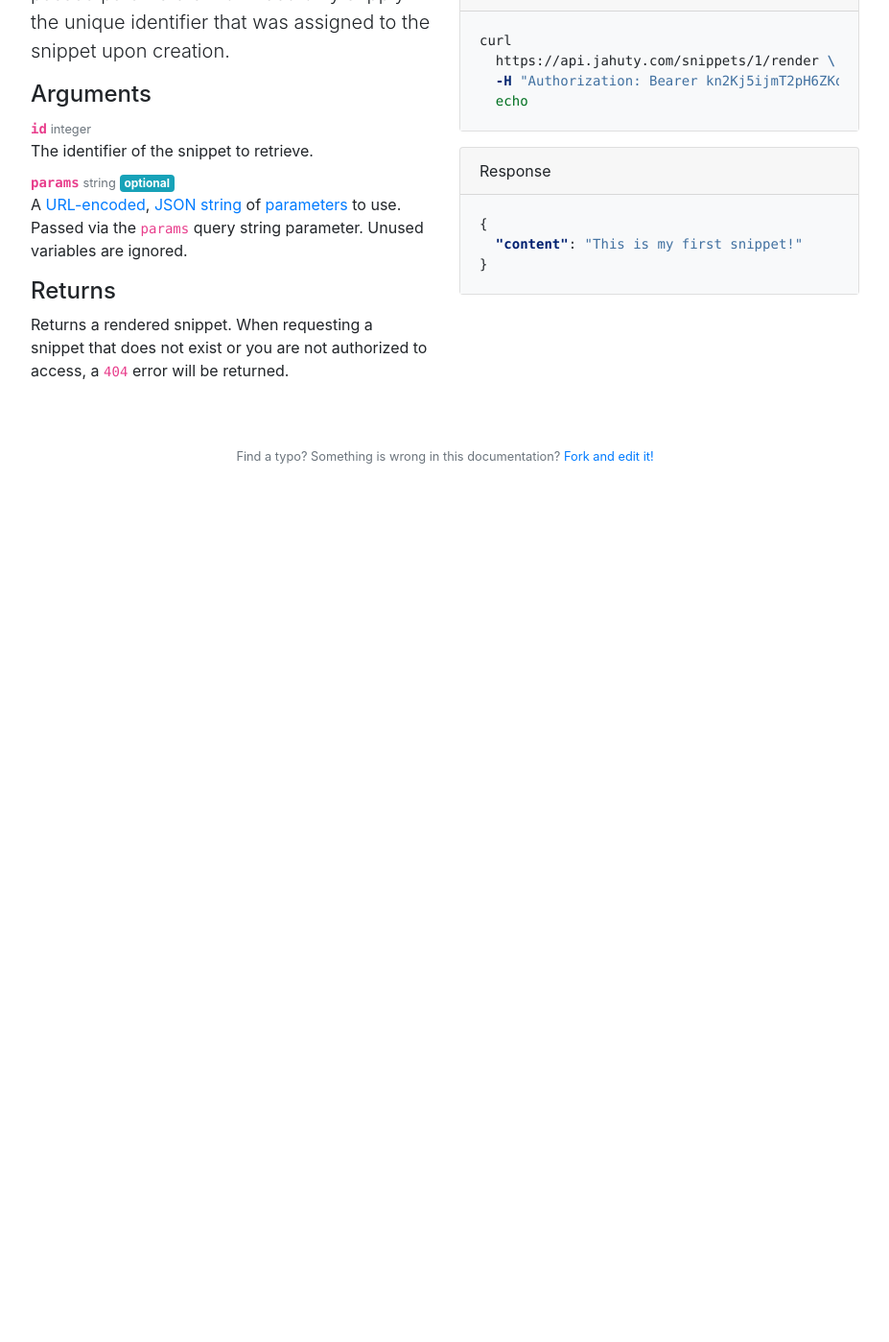
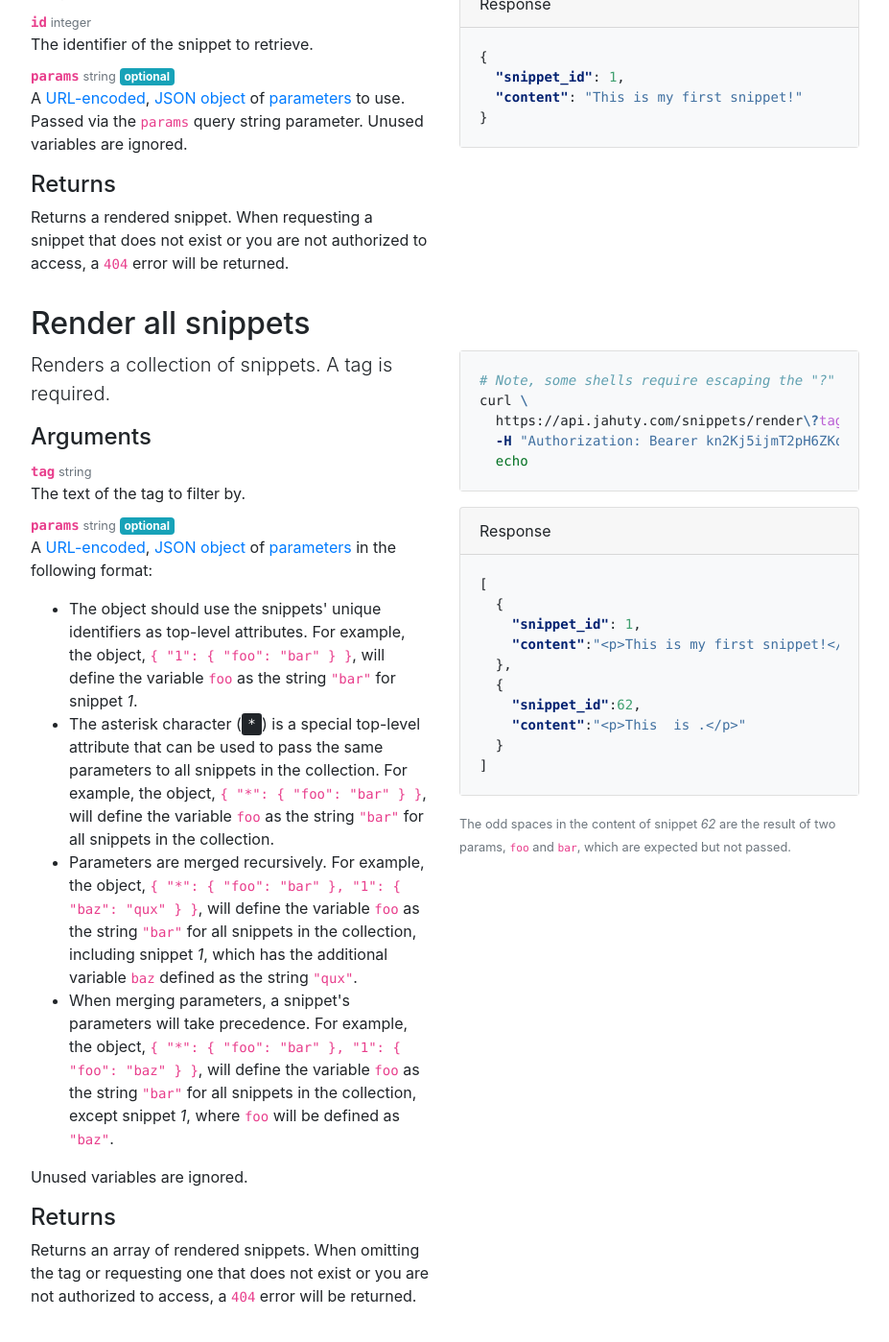
Before and after one commit to jahuty/documentation, a Jekyll site: the page built from api.html, in a window 1280 px wide and 1400 px high, scrolled down 2917 px. Shown: the whole window at 96% size, without its empty margins (336-1263 px from the left). Built offline with Jekyll 4.4.1, drawn with Linux system fonts in a browser that asks for light colours; nearby versions of some CDN libraries; before the commit the page ends 3467 px from its top, so only the background shows below that; some of the changed text lies outside the part shown.

Commit message:
Add snippets/render endpoint

```diff
--- a/api.html
+++ b/api.html
@@ -9,6 +9,7 @@ javascripts :
 ---
 {% assign key  = "kn2Kj5ijmT2pH6ZKqAQyNexUqKeRM4VG6DDgWN1lIcc" %}
 {% assign lang = "bash" %}
+{% assign tag  = "test" %}
 <section>
   <div class="row">
     <div class="col">
@@ -34,7 +35,7 @@ javascripts :
         <div class="card-header">
           Base URL
         </div>
-        <div class="card-body">
+        <div class="card-body small">
           <span class="text-monospace">https://api.jahuty.com</span>
         </div>
       </div>
@@ -44,11 +45,11 @@ javascripts :
         </div>
         <div class="card-body">
           <nav class="nav nav-pills nav-fill">
-            <a class="nav-item nav-link active" data-toggle-type="activity" data-toggle-language="bash">cURL</a>
-            <a class="nav-item nav-link" data-toggle-type="activity" data-toggle-language="javascript">Node</a>
-            <a class="nav-item nav-link" data-toggle-type="activity" data-toggle-language="php">PHP</a>
-            <a class="nav-item nav-link" data-toggle-type="activity" data-toggle-language="ruby">Ruby</a>
-            <a class="nav-item nav-link" data-toggle-type="activity" data-toggle-language="html">Web</a>
+            <a class="nav-item nav-link active" data-toggle-type="activity" data-toggle-language="bash" href="#">cURL</a>
+            <a class="nav-item nav-link" data-toggle-type="activity" data-toggle-language="javascript" href="#">Node</a>
+            <a class="nav-item nav-link" data-toggle-type="activity" data-toggle-language="php" href="#">PHP</a>
+            <a class="nav-item nav-link" data-toggle-type="activity" data-toggle-language="ruby" href="#">Ruby</a>
+            <a class="nav-item nav-link" data-toggle-type="activity" data-toggle-language="html" href="#">Web</a>
           </nav>
         </div>
         <div class="card-footer text-muted">
@@ -111,7 +112,7 @@ curl https://api.jahuty.com/snippets/1/render \
         <div class="card-header">
           Your API key
         </div>
-        <div class="card-body">
+        <div class="card-body small">
           <p>
             A sample test API key is included in all the examples here, so you can test any example right away:
           </p>
@@ -152,7 +153,7 @@ curl https://api.jahuty.com/snippets/1/render \
         <div class="card-header">
           HTTP status codes
         </div>
-        <div class="card-body">
+        <div class="card-body small">
           <dl>
             <dt class="font-weight-light text-monospace">
               200 - OK
@@ -264,12 +265,12 @@ curl https://api.jahuty.com/snippets/1/render \
     </div>
     <div class="col-md-6">
 {% capture php %}
-$jahuty = new \Jahuty\Client('{{ key }}');
+$jahuty = new Jahuty\Client('{{ key }}');
 
 try {
   // Returns 404 (raising exception) because snippet and key do not match.
   echo $jahuty->snippets->render(999);
-} catch (\Jahuty\Exception\Error $e) {
+} catch (Jahuty\Exception\Error $e) {
   $p = $e->getProblem();
 
   echo $p->getStatus();
@@ -286,8 +287,7 @@ jahuty = Jahuty::Client.new(
 begin
   jahuty.snippets.render 999
 rescue Jahuty::Exception::Error => e
-  # The API responds 404, raising an error, because the snippet and api key do
-  # not match.
+  # The API responds 404, raising an error, because the snippet and api key do not match.
   p = e.problem
 
   puts p.status
@@ -311,7 +311,7 @@ end
   <div class="row mb-3">
     <div class="col-sm-6">
       <p class="lead">
-        A snippet is a small piece of text or HTML you manage through our website; render using our SDKs or API; and, display in your application on-demand. Each snippet is assigned a unique identifier (aka, <code>id</code>) that you'll use to refer to it.
+        A snippet is chunk of content you manage through our website; render using our SDKs or API; and, display in your application on-demand. Each snippet is assigned a unique identifier (aka, <code>id</code>) that you'll use to refer to it.
       </p>
     </div>
     <div class="col-md-6">
@@ -319,8 +319,15 @@ end
         <div class="card-header">
           Endpoints
         </div>
-        <div class="card-body">
-          <span class="text-success">GET</span> <span class="text-monospace">/snippets/:id</span>
+        <div class="card-body small">
+          <ul class="list-unstyled mb-0">
+            <li>
+              <span class="text-success">GET</span> <span class="text-monospace">/snippets/:id/render</span>
+            </li>
+            <li>
+              <span class="text-success">GET</span> <span class="text-monospace">/snippets/render</span>
+            </li>
+          </ul>
         </div>
       </div>
     </div>
@@ -351,7 +358,7 @@ end
           <code>params</code> <small class="text-muted">string</small> <small class="badge badge-info">optional</small>
         </dt>
         <dd>
-          A <a href="https://en.wikipedia.org/wiki/Percent-encoding" target="_blank">URL-encoded</a>, <a href="https://www.json.org" target="_blank">JSON string</a> of <a href="/liquid/parameters">parameters</a> to use. Passed via the  <code>params</code> query string parameter. Unused variables are ignored.
+          A <a href="https://en.wikipedia.org/wiki/Percent-encoding" target="_blank">URL-encoded</a>, <a href="https://www.json.org" target="_blank">JSON object</a> of <a href="/liquid/parameters">parameters</a> to use. Passed via the  <code>params</code> query string parameter. Unused variables are ignored.
         </dd>
       </dl>
       <h4>
@@ -368,7 +375,7 @@ curl
   -H "Authorization: Bearer {{ key }}"; \
   echo
 {% endcapture %}
-{% include code.html language="bash" header="GET snippets/:id/render" code=bash %}
+{% include code.html language="bash" method="get" path="snippets/:id/render" code=bash %}
 
 {% capture javascript %}
 import Client from '@jahuty/jahuty';
@@ -379,14 +386,14 @@ const render = jahuty.snippets.render(1);
 
 console.log(render.content);
 {% endcapture %}
-{% include code.html language="javascript" header="GET snippets/:id/render" code=javascript %}
+{% include code.html language="javascript" method="get" path="snippets/:id/render" code=javascript %}
 
 {% capture php %}
 $jahuty = new Jahuty\Client('{{ key }}');
 
 echo $jahuty->snippets->render(1);
 {% endcapture %}
-{% include code.html language="php" header="GET snippets/:id/render" code=php %}
+{% include code.html language="php" method="get" path="snippets/:id/render" code=php %}
 
 {% capture ruby %}
 jahuty = Jahuty::Client.new(
@@ -395,7 +402,7 @@ jahuty = Jahuty::Client.new(
 
 puts jahuty.snippets.render 1, params: { "foo": "bar" }
 {% endcapture %}
-{% include code.html language="ruby" header="GET snippets/:id/render" code=ruby %}
+{% include code.html language="ruby" method="get" path="snippets/:id/render" code=ruby %}
 
 {% capture html %}
 <!doctype html>
@@ -414,14 +421,138 @@ puts jahuty.snippets.render 1, params: { "foo": "bar" }
   </body>
 </html>
 {% endcapture %}
-{% include code.html language="html" header="GET snippets/:id/render" code=html %}
+{% include code.html language="html" method="get" path="snippets/:id/render" code=html %}
 
 {% capture response %}
 {
+  "snippet_id": 1,
   "content": "This is my first snippet!"
 }
 {% endcapture %}
 {% include code.html language="json" header="Response" code=response select=false toggle=false %}
     </div>
   </div>
+  <div class="row" id="snippets.render">
+    <div class="col">
+      <h2>
+        Render all snippets
+      </h2>
+    </div>
+  </div>
+  <div class="row mb-3">
+    <div class="col-md-6">
+      <p class="lead">
+        Renders a collection of snippets. A tag is required.
+      </p>
+      <h4>
+        Arguments
+      </h4>
+      <dl>
+        <dt>
+          <code>tag</code> <small class="text-muted">string</small>
+        </dt>
+        <dd>
+          The text of the tag to filter by.
+        </dd>
+        <dt>
+          <code>params</code> <small class="text-muted">string</small> <small class="badge badge-info">optional</small>
+        </dt>
+        <dd>
+          A <a href="https://en.wikipedia.org/wiki/Percent-encoding" target="_blank">URL-encoded</a>, <a href="https://www.json.org" target="_blank">JSON object</a> of <a href="/liquid/parameters">parameters</a> in the following format:
+          <ul class="my-3">
+            <li>
+              The object should use the snippets' unique identifiers as top-level attributes. For example, the object, <code>{ "1": { "foo": "bar" } }</code>, will define the variable <code>foo</code> as the string <code>"bar"</code> for snippet <em>1</em>.
+            </li>
+            <li>
+              The asterisk character (<kbd>*</kbd>) is a special top-level attribute that can be used to pass the same parameters to all snippets in the collection. For example, the object, <code>{ "*": { "foo": "bar" } }</code>, will define the variable <code>foo</code> as the string <code>"bar"</code> for all snippets in the collection.
+            </li>
+            <li>
+              Parameters are merged recursively. For example, the object, <code>{ "*": { "foo": "bar" }, "1": { "baz": "qux" } }</code>, will define the variable <code>foo</code> as the string <code>"bar"</code> for all snippets in the collection, including snippet <em>1</em>, which has the additional variable <code>baz</code> defined as the string <code>"qux"</code>.
+            </li>
+            <li>
+              When merging parameters, a snippet's parameters will take precedence. For example, the object, <code>{ "*": { "foo": "bar" }, "1": { "foo": "baz" } }</code>, will define the variable <code>foo</code> as the string <code>"bar"</code> for all snippets in the collection, except snippet <em>1</em>, where <code>foo</code> will be defined as <code>"baz"</code>.
+            </li>
+          </ul>
+          Unused variables are ignored.
+        </dd>
+      </dl>
+      <h4>
+        Returns
+      </h4>
+      <p>
+        Returns an array of rendered snippets. When omitting the tag or requesting one that does not exist or you are not authorized to access, a <code>404</code> error will be returned.
+      </p>
+    </div>
+    <div class="col-md-6">
+{% capture bash %}
+# Note, some shells require escaping the "?" character.
+curl \
+  https://api.jahuty.com/snippets/render\?tag={{ tag }} \
+  -H "Authorization: Bearer {{ key }}"; \
+  echo
+{% endcapture %}
+{% include code.html language="bash" method="get" path="snippets/render" code=bash %}
+
+{% capture javascript %}
+const Client = require('@jahuty/jahuty').default;
+
+const jahuty = new Client({ apiKey: '{{ key }}' });
+
+const render = jahuty.snippets.allRenders('{{ tag }}');
+
+console.log(render.content);
+{% endcapture %}
+{% include code.html language="javascript" method="get" path="snippets/render" code=javascript %}
+
+{% capture php %}
+$jahuty = new Jahuty\Client('{{ key }}');
+
+echo $jahuty->snippets->allRenders('{{ tag }}');
+{% endcapture %}
+{% include code.html language="php" method="get" path="snippets/render" code=php %}
+
+{% capture ruby %}
+jahuty = Jahuty::Client.new(
+  api_key: '{{ key }}'
+)
+
+puts jahuty.snippets.all_renders '{{ tag }}'
+{% endcapture %}
+{% include code.html language="ruby" method="get" path="snippets/render" code=ruby %}
+
+{% capture html %}
+<!doctype html>
+<html>
+  <head>
+    <script src="https://unpkg.com/axios/dist/axios.min.js"></script>
+    <script src="https://unpkg.com/@jahuty/web@0.1.0/dist/web.js"></script>
+    <script>
+      window.addEventListener('load', function () {
+        jahuty('{{ key }}');
+      });
+    </script>
+  </head>
+  <body>
+    <div data-snippet-id="1"></div>
+  </body>
+</html>
+{% endcapture %}
+{% include code.html language="html" method="get" path="snippets/render" code=html %}
+
+{% capture response %}
+[
+  {
+    "snippet_id": 1,
+    "content":"<p>This is my first snippet!</p>"
+  },
+  {
+    "snippet_id":62,
+    "content":"<p>This  is .</p>"
+  }
+]
+{% endcapture %}
+{% include code.html language="json" header="Response" code=response select=false toggle=false %}
+      <small class="text-muted">The odd spaces in the content of snippet <em>62</em> are the result of two params, <code>foo</code> and <code>bar</code>, which are expected but not passed.</small>
+    </div>
+  </div>
 </section>
```
